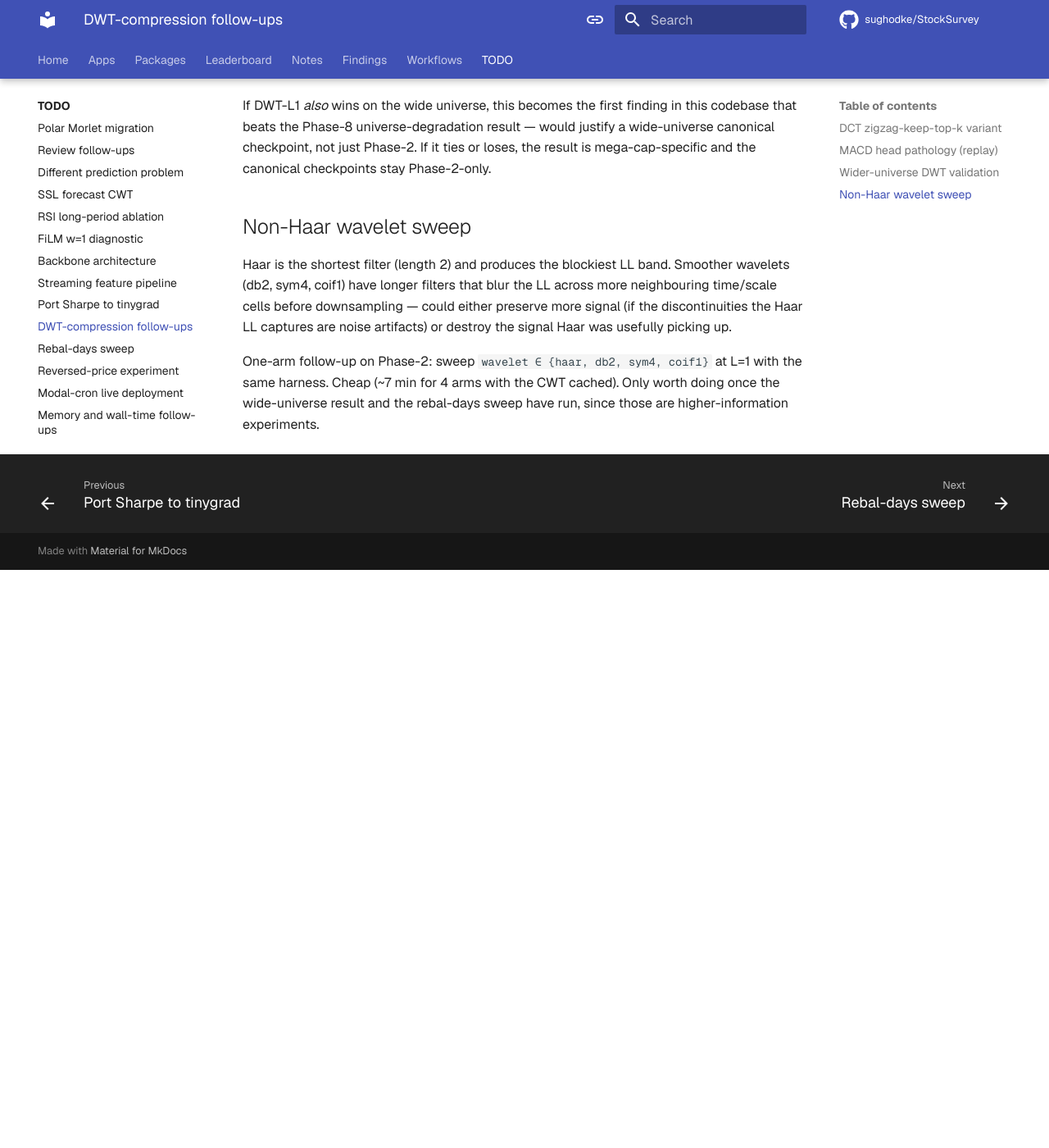
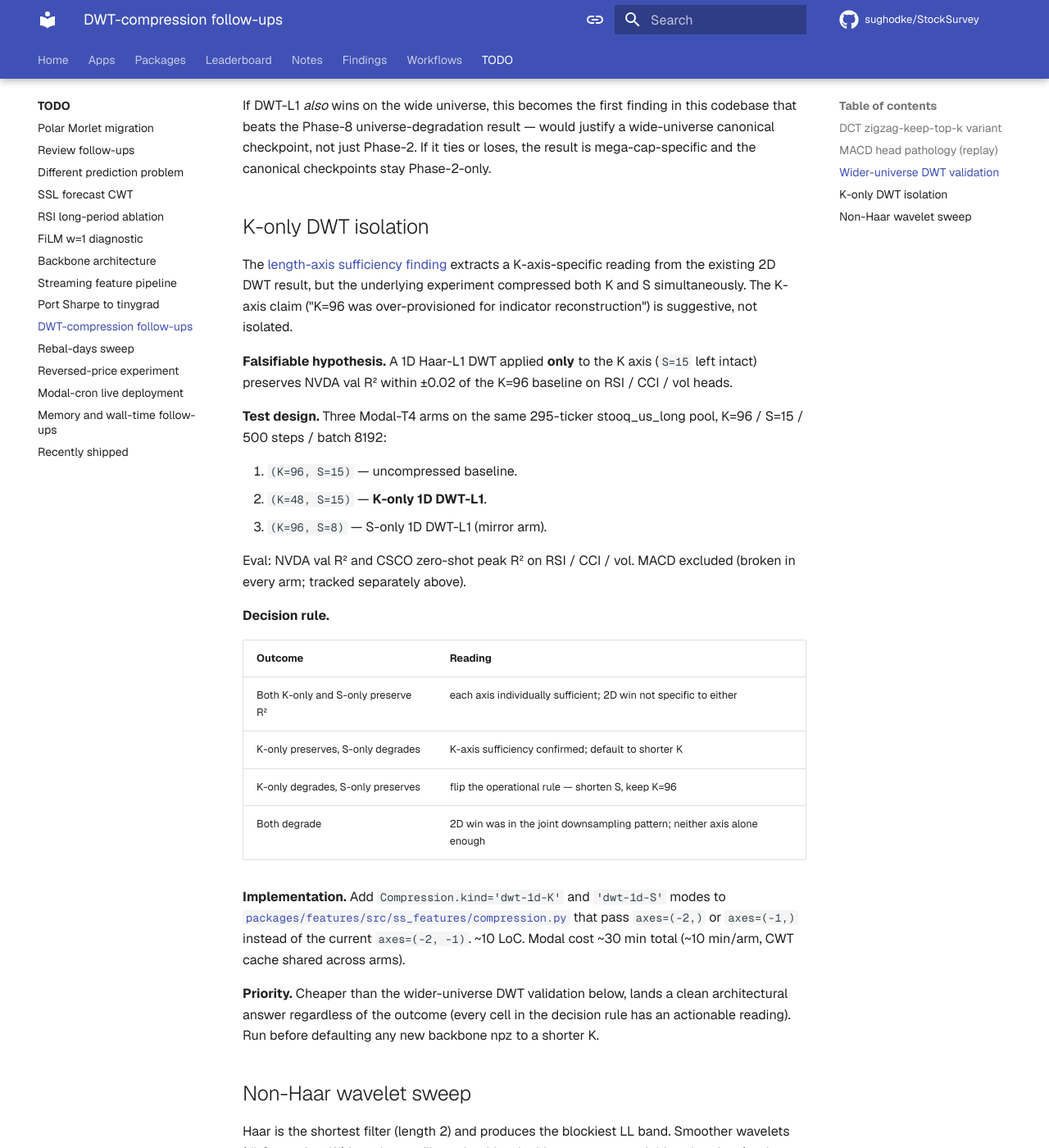
Before and after one commit to sughodke/StockSurvey, an MkDocs documentation site: the page built from apps/docs/docs/TODO/dwt-compression-followups.md, in a window 1280 px wide and 1400 px high, scrolled down 2130 px. Shown: the whole window at 82% size. Built offline with MkDocs 1.6.1 and Material for MkDocs 9.7.7, drawn with Linux system fonts in a browser that asks for light colours; comment, search, counter and statistics services are not loaded; before the commit the page ends 2825 px from its top, so only the background shows below that.

Commit message:
docs: extract K-axis (length) compression finding from 2D DWT result
The 2D DWT keep-LL result halved both K (96→48) and S (15→8) and was
recorded as a single ~4× input-shrink win. For downstream design
decisions (encoder defaults, live-bar inference latency) the K-axis
reading matters separately — that's the time-window-length axis, the
causality-relevant axis, and the one whose conv-stack cost scales
linearly with K.

New finding `replay-length-axis-compression.md` extracts the K-axis
implication: K=96 was over-provisioned for indicator reconstruction;
the high-frequency content along K (bar-to-bar oscillation within the
rolling window) isn't load-bearing for RSI/CCI/vol heads. Acknowledges
the joint-K+S confound in the underlying 2D experiment and proposes a
3-arm K-only / S-only / uncompressed follow-up to isolate the claim.

Follow-up tracked in TODO/dwt-compression-followups.md under "K-only
DWT isolation" — 1D Haar-L1 along K only (axes=(-2,)) vs along S only
(axes=(-1,)) vs uncompressed baseline. ~10 LoC implementation
(`Compression.kind='dwt-1d-K'`/`'dwt-1d-S'`), ~30 min Modal cost.
Decision-rule table covers all four outcomes; every cell is
actionable.

No new leaderboard row — references the existing 2026-05-07 row
(verdict partial-OOS).

Co-Authored-By: Claude Opus 4.7 (1M context) <noreply@anthropic.com>

```diff
--- a/apps/docs/docs/TODO/dwt-compression-followups.md
+++ b/apps/docs/docs/TODO/dwt-compression-followups.md
@@ -100,6 +100,51 @@ result — would justify a wide-universe canonical checkpoint, not just
 Phase-2. If it ties or loses, the result is mega-cap-specific and the
 canonical checkpoints stay Phase-2-only.
 
+## K-only DWT isolation
+
+The
+[length-axis sufficiency finding](../findings/replay-length-axis-compression.md)
+extracts a K-axis-specific reading from the existing 2D DWT
+result, but the underlying experiment compressed both K and S
+simultaneously. The K-axis claim ("K=96 was over-provisioned for
+indicator reconstruction") is suggestive, not isolated.
+
+**Falsifiable hypothesis.** A 1D Haar-L1 DWT applied **only** to
+the K axis (`S=15` left intact) preserves NVDA val R² within ±0.02
+of the K=96 baseline on RSI / CCI / vol heads.
+
+**Test design.** Three Modal-T4 arms on the same 295-ticker
+stooq_us_long pool, K=96 / S=15 / 500 steps / batch 8192:
+
+1. `(K=96, S=15)` — uncompressed baseline.
+2. `(K=48, S=15)` — **K-only 1D DWT-L1**.
+3. `(K=96, S=8)` — S-only 1D DWT-L1 (mirror arm).
+
+Eval: NVDA val R² and CSCO zero-shot peak R² on RSI / CCI / vol.
+MACD excluded (broken in every arm; tracked separately above).
+
+**Decision rule.**
+
+| Outcome                                    | Reading                                                                    |
+|--------------------------------------------|----------------------------------------------------------------------------|
+| Both K-only and S-only preserve R²         | each axis individually sufficient; 2D win not specific to either           |
+| K-only preserves, S-only degrades          | K-axis sufficiency confirmed; default to shorter K                          |
+| K-only degrades, S-only preserves          | flip the operational rule — shorten S, keep K=96                           |
+| Both degrade                               | 2D win was in the joint downsampling pattern; neither axis alone enough   |
+
+**Implementation.** Add `Compression.kind='dwt-1d-K'` and
+`'dwt-1d-S'` modes to
+[`packages/features/src/ss_features/compression.py`](https://github.com/sughodke/StockSurvey/blob/master/packages/features/src/ss_features/compression.py)
+that pass `axes=(-2,)` or `axes=(-1,)` instead of the current
+`axes=(-2, -1)`. ~10 LoC. Modal cost ~30 min total (~10 min/arm,
+CWT cache shared across arms).
+
+**Priority.** Cheaper than the wider-universe DWT validation
+below, lands a clean architectural answer regardless of the
+outcome (every cell in the decision rule has an actionable
+reading). Run before defaulting any new backbone npz to a shorter
+K.
+
 ## Non-Haar wavelet sweep
 
 Haar is the shortest filter (length 2) and produces the blockiest LL
--- a/apps/docs/mkdocs.yml
+++ b/apps/docs/mkdocs.yml
@@ -97,6 +97,7 @@ nav:
       - Time-reversal symmetry: findings/time-reversal-symmetry.md
       - Replay decoder options: findings/replay-decoders.md
       - Replay DWT compression: findings/replay-dwt-compression.md
+      - Replay length-axis (K) compression: findings/replay-length-axis-compression.md
       - Relational universe shift: findings/relational-universe-shift.md
       - Relational DWT-L1 OOS failure: findings/relational-dwt-failure.md
       - Relational polar Morlet OOS failure: findings/relational-morlet-failure.md
```
Also changed, not shown: apps/docs/docs/findings/index.md (+1 -0 lines), apps/docs/docs/findings/replay-dwt-compression.md (+7 -0 lines), apps/docs/docs/findings/replay-length-axis-compression.md (added, +164 -0 lines).
